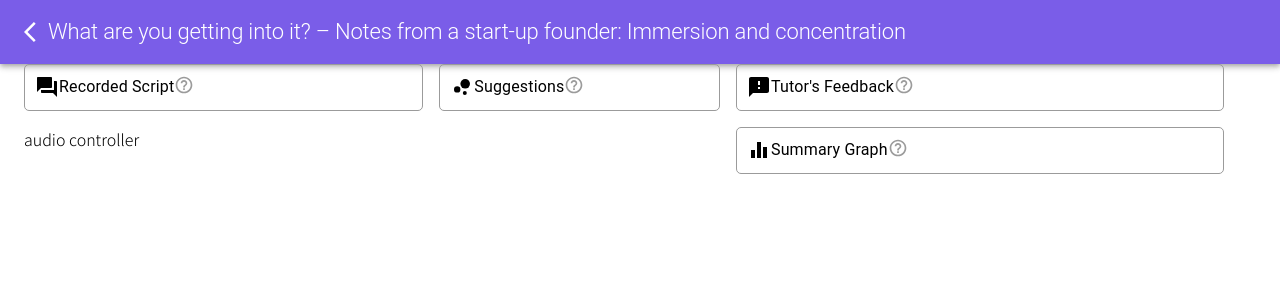
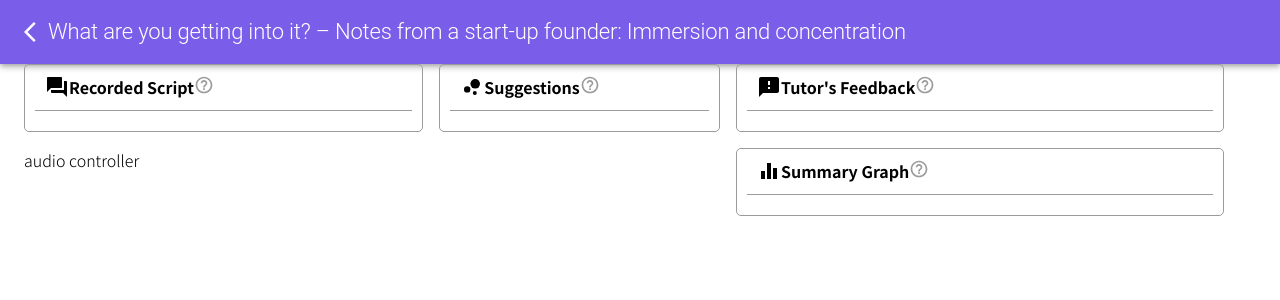
Before and after one commit to reesekimm/ringleplus_react_study, a React app: page / in a window 1280 px wide. Shown: the top 300 px of the page. Built offline with nearby package versions, Linux system fonts and the light colour scheme.

Commit message:
feat: Container header영역 스타일 수정
- Typography 제거
- 간격 조정

```diff
--- a/src/styles/partials/container.scss
+++ b/src/styles/partials/container.scss
@@ -2,4 +2,13 @@
   padding: 10px;
   border: 1px solid $gray;
   border-radius: 5px;
+  .container__header {
+    width: 100%;
+    padding: 10px;
+    padding-top: 0;
+    margin-bottom: 10px;
+    border-bottom: 1px solid $gray;
+    display: flex;
+    font-weight: bold;
+  }
 }
--- a/src/views/components/Container.tsx
+++ b/src/views/components/Container.tsx
@@ -1,5 +1,5 @@
 import React from "react";
-import { Grid, Typography } from "@material-ui/core";
+import { Grid } from "@material-ui/core";
 import Tooltip from "./Tooltip";
 
 interface Options {
@@ -21,9 +21,11 @@ const Container: React.FC<ContainerProps> = ({
       <Grid container direction="column">
         <Grid item>
           <Grid container direction="row">
-            {icon}
-            <Typography>{title}</Typography>
-            <Tooltip description={description} />
+            <div className="container__header">
+              {icon}
+              <span>{title}</span>
+              <Tooltip description={description} />
+            </div>
           </Grid>
         </Grid>
         <Grid item>
```
